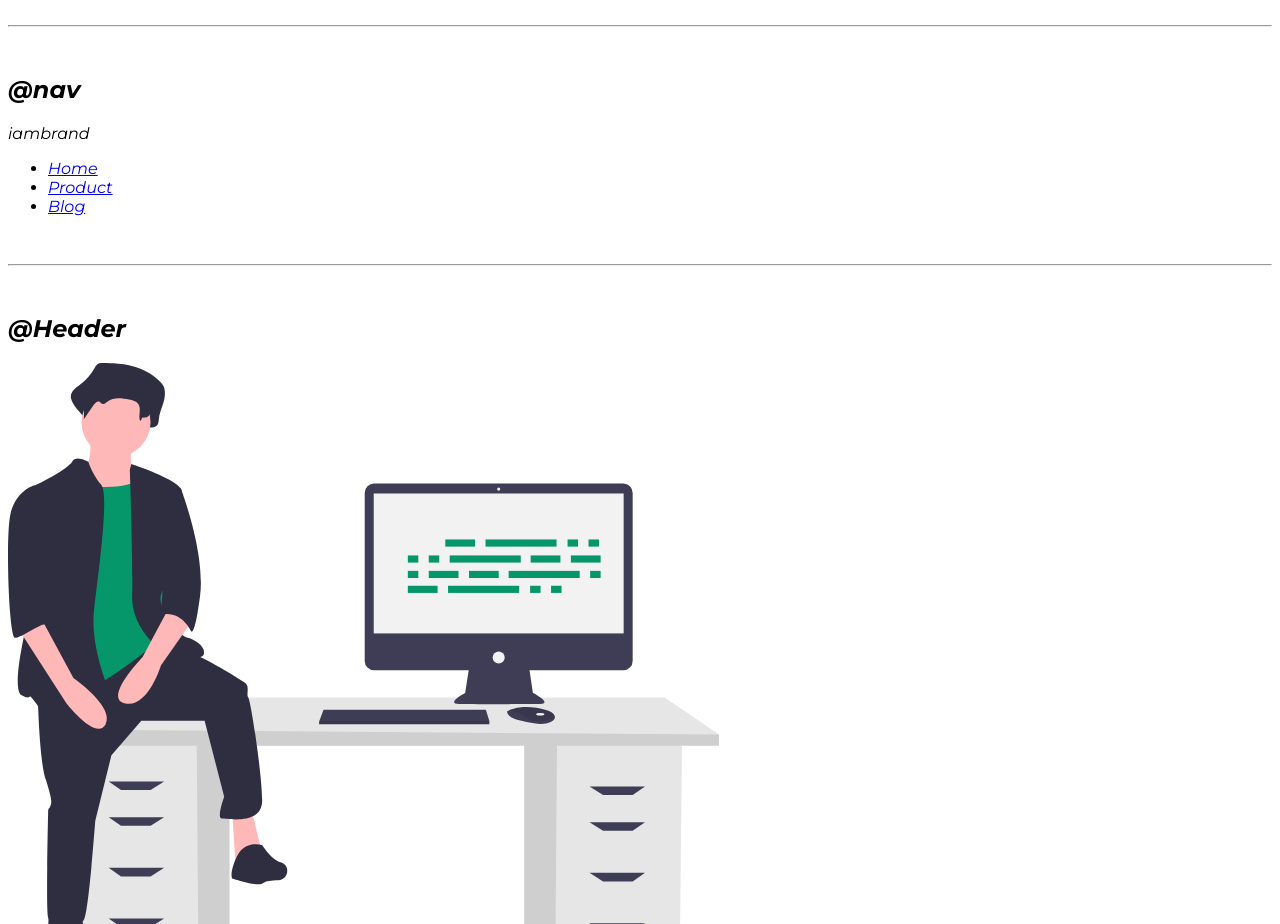
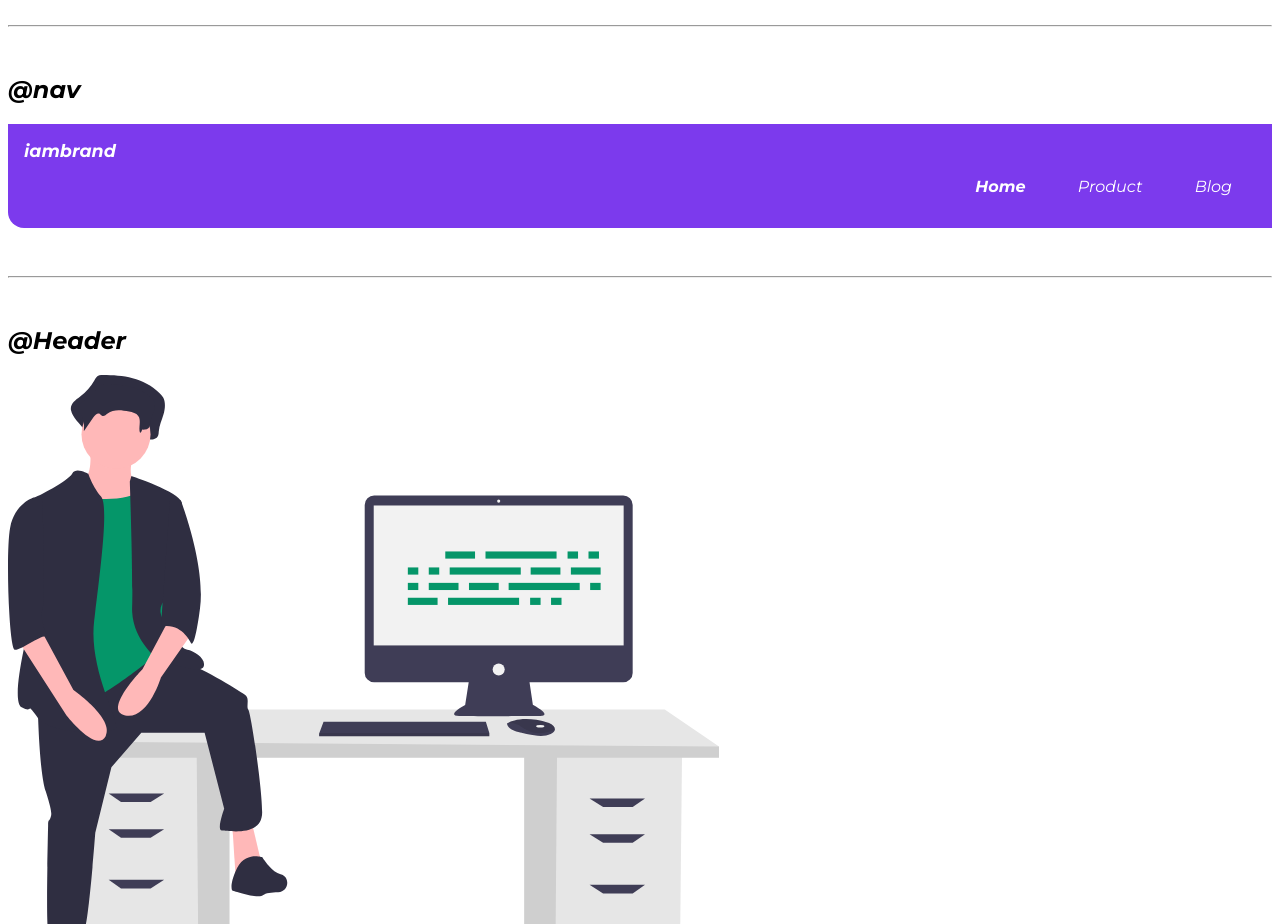
Before and after one commit to vishalsinghrawat29/component-library, a plain HTML site: page index.html in a window 1280 px wide. Shown: the part 1420-2344 px from the top of the page. Drawn offline with Linux system fonts and the light colour scheme.

Commit message:
navigation updated

```diff
--- a/index.html
+++ b/index.html
@@ -69,17 +69,17 @@
 
     <h2>@nav</h2>
 
-    <nav>
-        <div>iambrand</div>
-        <ul>
-            <li>
-                <a href="/">Home</a>
+    <nav class="navigation">
+        <div class="nav-brand ">iambrand</div>
+        <ul class="non-bullet nav-pills">
+            <li class="list-inline">
+                <a class="link link-active" href="/" >Home</a>
             </li>
-            <li>
-                <a href="/">Product</a>
+            <li class="list-inline">
+                <a class="link" href="/" >Product</a>
             </li>
-            <li>
-                <a href="/">Blog</a>
+            <li class="list-inline">
+                <a class="link" href="/" >Blog</a>
             </li>
         </ul>
     </nav>
--- a/style.css
+++ b/style.css
@@ -49,3 +49,27 @@ hr{
     display: inline;
     padding:0rem 0.5rem;
 }
+
+/* navigination */
+
+
+.navigation{
+    background-color:var(--primary-color);
+    color : white;
+    padding: 1rem;
+    border-bottom-left-radius: 1rem;
+}
+
+.navigation .nav-brand{
+    font-weight: bold;
+    font-size: 1.1rem;
+}
+.navigation .nav-pills{
+    text-align: right;
+}
+.navigation .link{
+    color: white;
+}
+.navigation .link-active{
+    font-weight: bold;
+}
```
